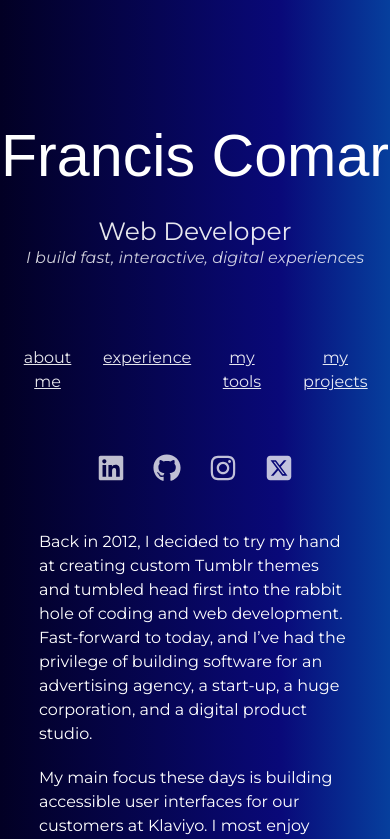
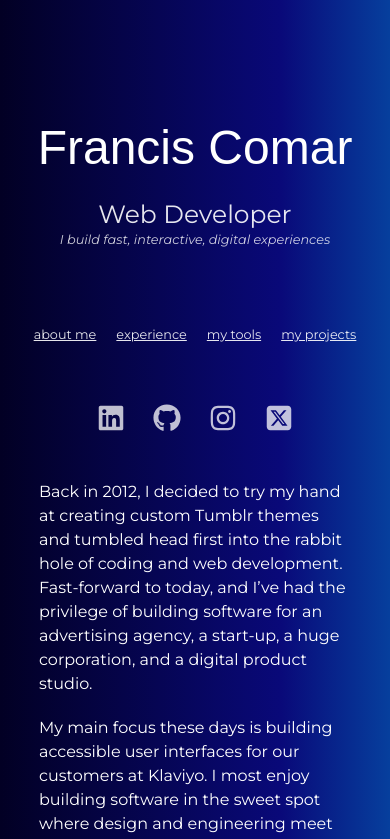
Before and after one commit to comar1/comar1-svelte, a SvelteKit app: page / in a window 390 px wide. Shown: the top 839 px of the page. Built offline with nearby package versions, Linux system fonts and the light colour scheme.

Commit message:
responsive

```diff
--- a/src/routes/landing.svelte
+++ b/src/routes/landing.svelte
@@ -2,15 +2,15 @@
 </script>
 
 <div class="h-[100%] md:h-[30rem] w-full md:w-[20rem] lg:w-[30rem] text-center md:text-left pt-[7rem] pb-7 md:sticky top-0 md:left-[8%] lg:left-[15%] mx-auto">
-	<h1 class="text-[3.7rem] md:text-[3rem] lg:text-[3.7rem] text-extrabold font-cool">Francis Comar</h1>
+	<h1 class="text-[3rem] md:text-[3rem] lg:text-[3.7rem] text-extrabold font-cool">Francis Comar</h1>
 	<h3 class="text-[25px] md:text-[1.6rem] lg:text-[1.8rem] opacity-90 mt-3">Web Developer</h3>
-	<p class="md:text-[0.9rem] lg:text-[1rem] opacity-80 italic -mt-1">I build fast, interactive, digital experiences</p>
+	<p class=" text-[0.8rem] md:text-[0.9rem] lg:text-[1rem] opacity-80 italic -mt-1">I build fast, interactive, digital experiences</p>
 
 	<div class="flex flex-row md:flex-col mt-[4rem] ml-0 -space-x-1 md:space-x-0 md:space-y-2 justify-center">
-		<a href="#about" class="transition underline md:no-underline hover:underline p-3 md:p-0 opacity-90 hover:opacity-100">about me</a>
-		<a href="#experience" class="transition underline md:no-underline hover:underline p-3 md:p-0 opacity-90 hover:opacity-100">experience</a>
-		<a href="#tools" class="transition underline md:no-underline hover:underline p-3 md:p-0 opacity-90 hover:opacity-100">my tools</a>
-		<a href="#projects" class="transition underline md:no-underline hover:underline p-3 md:p-0 opacity-90 hover:opacity-100">my projects</a>
+		<a href="#about" class="transition underline md:no-underline hover:underline p-3 md:p-0 opacity-90 hover:opacity-100 text-[0.8rem] md:text-[0.9rem]">about me</a>
+		<a href="#experience" class="transition underline md:no-underline hover:underline p-3 md:p-0 opacity-90 hover:opacity-100 text-[0.8rem] md:text-[0.9rem]">experience</a>
+		<a href="#tools" class="transition underline md:no-underline hover:underline p-3 md:p-0 opacity-90 hover:opacity-100 text-[0.8rem] md:text-[0.9rem]">my tools</a>
+		<a href="#projects" class="transition underline md:no-underline hover:underline p-3 md:p-0 opacity-90 hover:opacity-100 text-[0.8rem] md:text-[0.9rem]">my projects</a>
 	</div>
 
 	<div class="flex flex-row justify-center mt-[3rem] space-x-7 md:space-x-4 md:justify-start">
```
